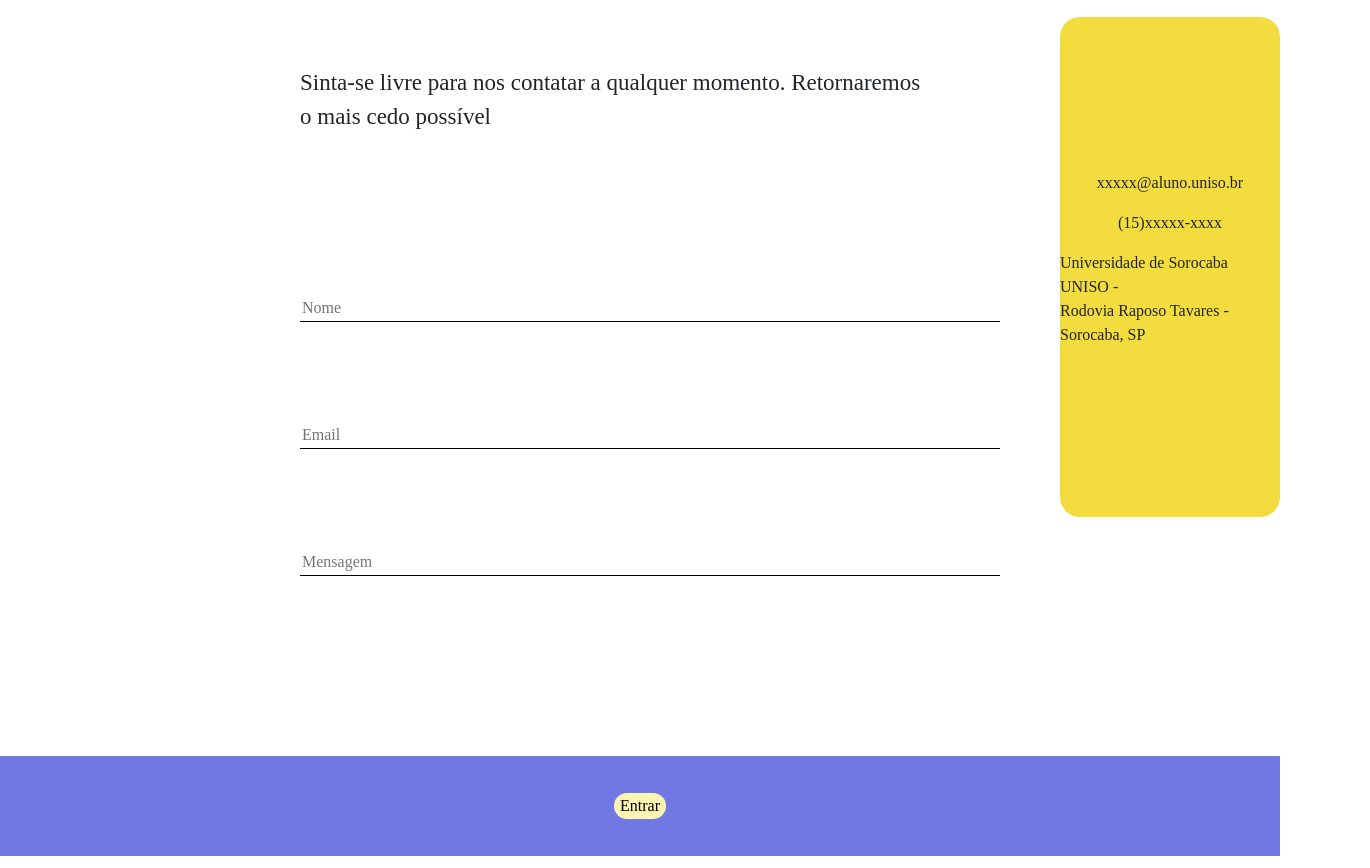
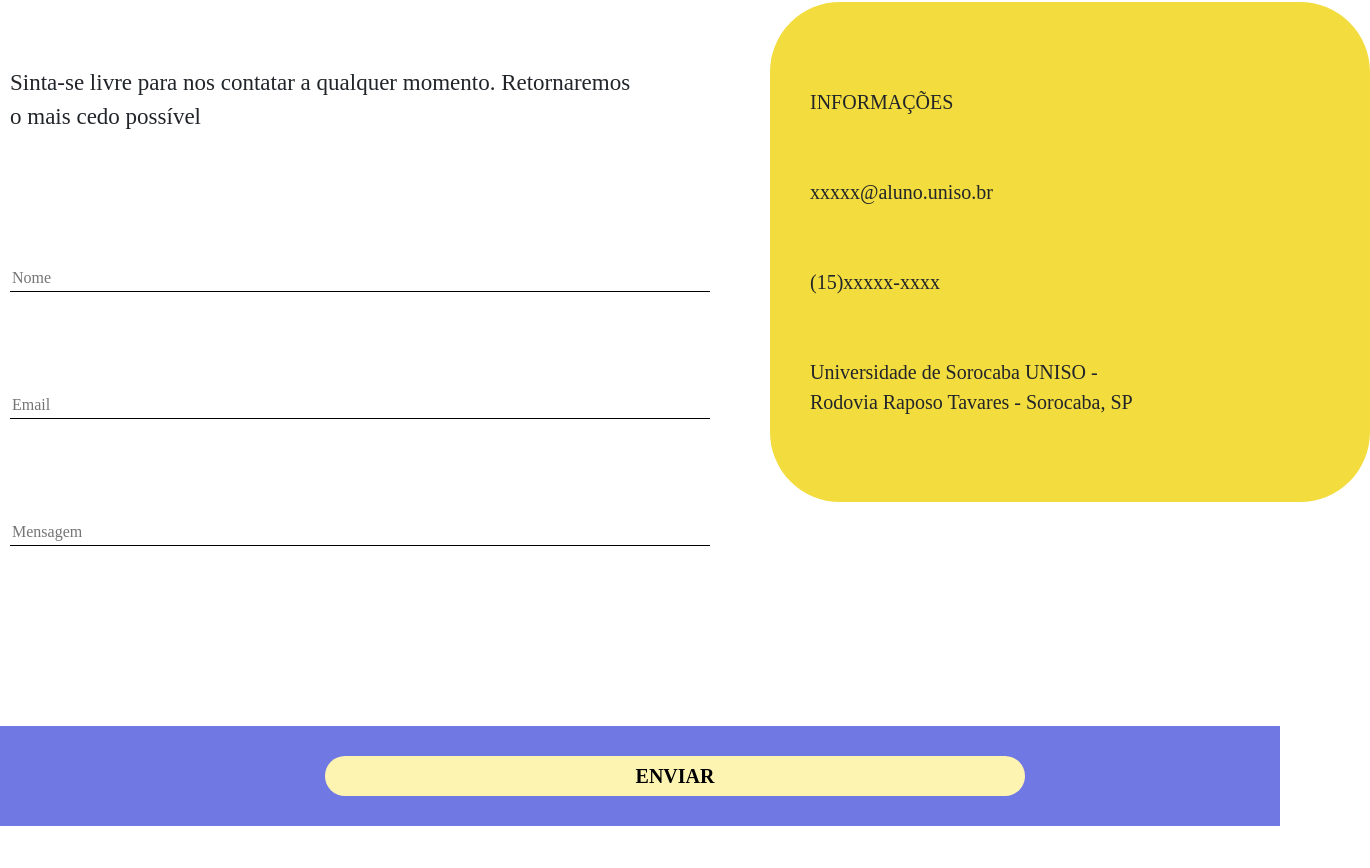
Before and after one commit to rafakid01/PROJETO_INTEGRADOR, an Angular app in the folder projeto-angular/: page / in a window 1280 px wide. Shown: the part 2014-2882 px from the top of the page, 1370 px wide, since content can reach past the window. Built offline with nearby package versions, Linux system fonts and the light colour scheme.

Commit message:
quase prontissimo 1

```diff
--- a/projeto-angular/src/app/components/contact/contact.component.css
+++ b/projeto-angular/src/app/components/contact/contact.component.css
@@ -3,6 +3,7 @@
 }
 
 .tudo1{
+    align-items: center;
     display: flex;
     flex-direction: column;
 }
@@ -10,7 +11,7 @@
 .tudo{
     align-items: center;
     display: flex;
-    margin-left: 300px;
+    margin-left: 100px;
     margin-bottom: 180px;
 }
 
@@ -24,7 +25,7 @@
 }
 
 .barra_de_input{
-    margin-top: 60px;
+    margin-top: 30px;
     display: flex;
     flex-direction: column;
     width: 700px;
@@ -46,11 +47,18 @@
     background-color: #F3DC3E;
     height: 500px;
     width: 600px;
-    border-radius: 20px;
+    border-radius: 70px;
     display: flex;
-    align-items: center;
+    align-items:flex-start;
     flex-direction: column;
     justify-content: center;
+}
+
+.container_informacoes p{
+    margin-left: 40px;
+    margin-top: 30px;
+    margin-bottom: 30px;
+    font-size: 20px;
 }
 
 .container_button{
@@ -58,12 +66,19 @@
     height: 100px;
     display: flex;
     align-items: center;
-    justify-content: center;
+    justify-content:flex-start;
     margin-bottom:100px ;
+    width:100% ;
 }
 
 .button_entrar{
+    margin-left: 325px;
     background-color: #FEF4B2;
     border-radius: 20px;
+    width: 700px;
+    height: 40px;
     border: none;
+    text-transform: uppercase;
+    font-weight:700;
+    font-size: 20px;
 }
--- a/projeto-angular/src/app/components/contact/contact.component.html
+++ b/projeto-angular/src/app/components/contact/contact.component.html
@@ -12,15 +12,18 @@
                 </div>
             </div>
 
+
+            <img src="" alt="">
             <div class="container_informacoes">
+                <p class="info">INFORMAÇÕES</p>
                 <p class="email_info">xxxxx@aluno.uniso.br</p>
                 <p class="numero_info">(15)xxxxx-xxxx</p>
-                <p class="uniso_info">Universidade de Sorocaba UNISO - <br> Rodovia Raposo Tavares - Sorocaba, SP</p>
+                <p class="uniso_info">Universidade    de    Sorocaba    UNISO    -    <br>    Rodovia    Raposo    Tavares - Sorocaba,    SP</p>
             </div>
         </div>
 
         <div class="container_button">
-                <button class="button_entrar">Entrar</button>
+                <button class="button_entrar">Enviar</button>
         </div>
     </div>
 </main>
```
